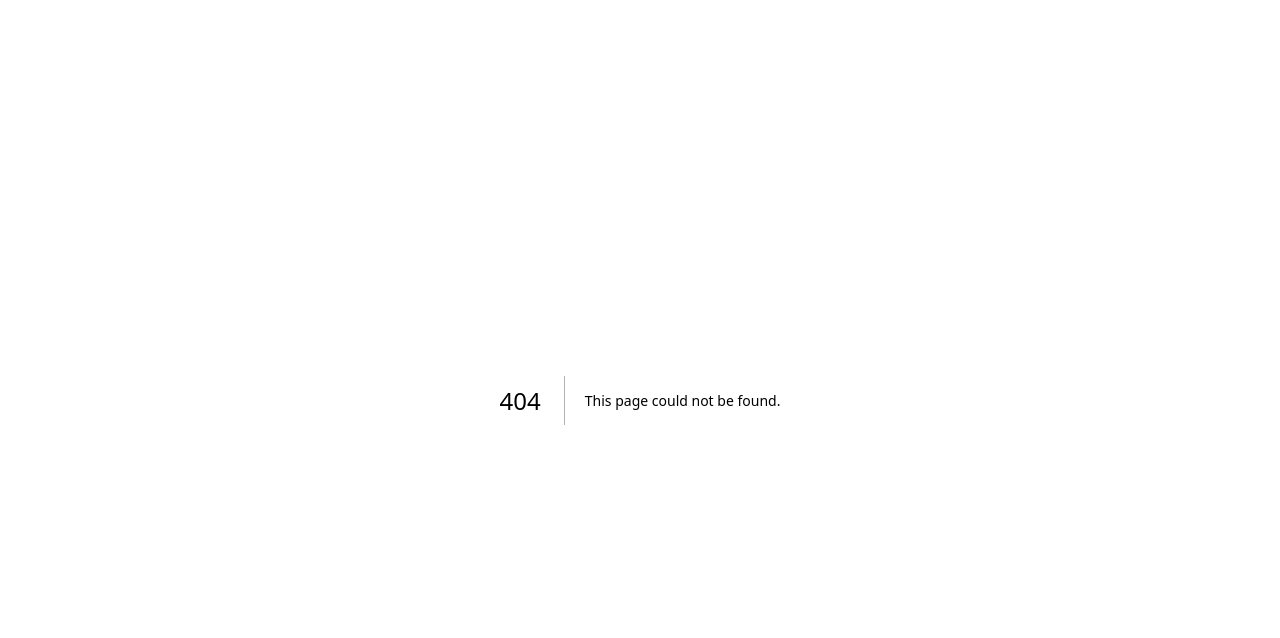
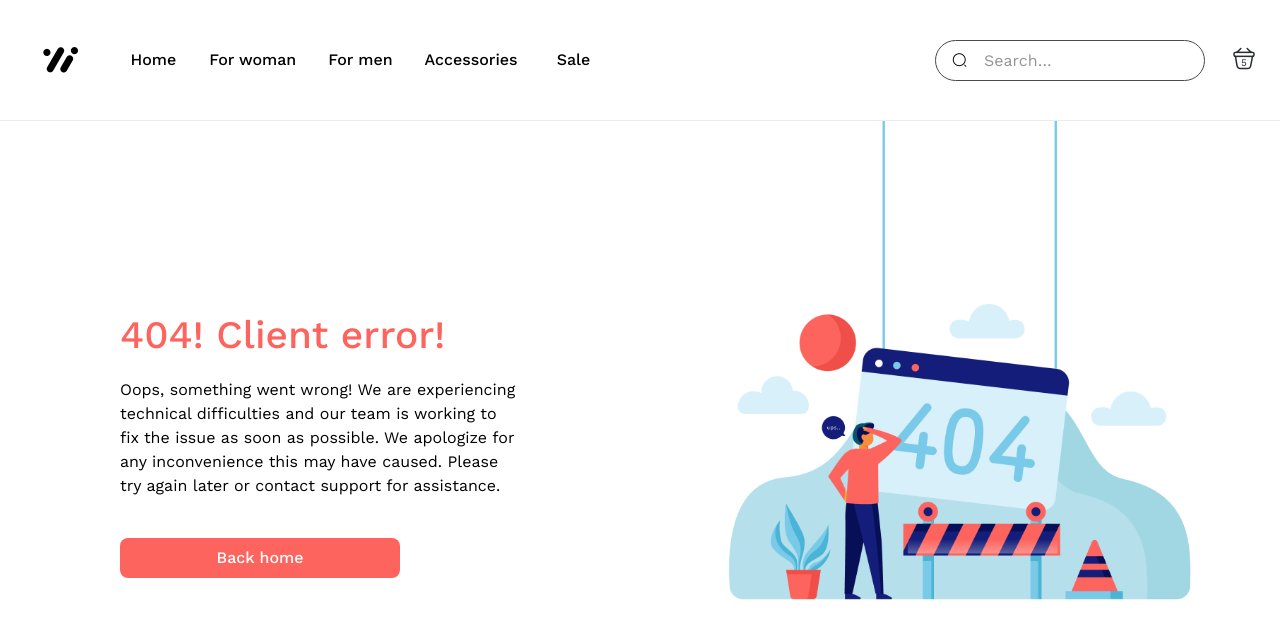
Before and after one commit to DevmianS/shoe-store-app, a Next.js app: page /error/404filter in a window 1280 px wide. Before the commit this address had no page. Shown: the top 638 px of the page. Built offline with nearby package versions, Linux system fonts and the light colour scheme.

Commit message:
add filter 500 and 404 error pages

```diff
--- /dev/null
+++ b/src/components/Layout/ErrorPageTpl/index.js
@@ -0,0 +1,77 @@
+import Image from 'next/image';
+import {Box, Typography, styled, Stack} from '@mui/material';
+
+import Col from '@/components/UI/PageColumn';
+import NavBarLayout from '@/components/Layout/NavBarLayout';
+
+import Button from '@/components/UI/Button';
+import Link from 'next/link';
+
+const ErrorPageTpl = ({text, title, img}) => {
+  const Row = styled(Box)(({theme}) => ({
+    [theme.breakpoints.up('md')]: {
+      '& div:first-child': {
+        order: 0,
+      },
+      '& div:last-child': {
+        order: 1,
+      },
+    },
+    display: 'flex',
+    flexWrap: 'wrap',
+    '& div:first-child': {
+      order: 1,
+    },
+  }));
+  const Content = styled(Box)(({theme}) => ({
+    '& a': {
+      maxWidth: '280px',
+      width: '100%',
+    },
+    [theme.breakpoints.down('md')]: {
+      justifyContent: 'start',
+      textAlign: 'center',
+      '& a': {
+        margin: '0 auto',
+        maxWidth: '180px',
+      },
+    },
+
+    display: 'flex',
+    flexDirection: 'column',
+    alignItems: 'center',
+    justifyContent: 'center',
+    minHeight: '100%',
+  }));
+
+  return (
+    <NavBarLayout>
+      <Row>
+        <Col>
+          <Content>
+            <Stack maxWidth="400px">
+              <Typography component="h1" variant="h1" color="primary" mb="20px">
+                {title}
+              </Typography>
+              <Typography
+                component="p"
+                variant="body1"
+                mb={{md: '40px', xs: '30px'}}
+              >
+                {text}
+              </Typography>
+              <Link href="/">
+                <Button>Back home</Button>
+              </Link>
+            </Stack>
+          </Content>
+        </Col>
+        <Col>
+          <Image src={img} alt="Server Error 500" />
+        </Col>
+      </Row>
+    </NavBarLayout>
+  );
+};
+
+export default ErrorPageTpl;
--- /dev/null
+++ b/src/components/UI/PageColumn/index.js
@@ -0,0 +1,23 @@
+import {Box, styled} from '@mui/material';
+
+const PageColumn = styled(Box)(({theme}) => ({
+  flex: '0 0 100%',
+  position: 'relative',
+  minHeight: '100%',
+  padding: '0 30px',
+  marginBottom: '30px',
+  '& img': {
+    height: '100%',
+    maxHeight: '60vh',
+    width: '100%',
+    objectFit: 'cover',
+    objectPosition: 'top center',
+  },
+  [theme.breakpoints.up('md')]: {
+    flex: '0 0 50%',
+    '& img': {
+      objectFit: 'contain',
+    },
+  },
+}));
+export default PageColumn;
--- /dev/null
+++ b/src/pages/error/404filter/index.js
@@ -0,0 +1,11 @@
+import ErrorPageTpl from '@/components/Layout/ErrorPageTpl';
+import error404 from '@/assets/404.png';
+
+function ErrorFilter404() {
+  const pageTitle = '404! Client error!';
+  const msgText = `Oops, something went wrong! We are experiencing technical difficulties and our team is working to fix the issue as soon as possible. We apologize for any inconvenience this may have caused. Please try again later or contact support for assistance.`;
+
+  return <ErrorPageTpl img={error404} text={msgText} title={pageTitle} />;
+}
+
+export default ErrorFilter404;
```
Also changed, not shown: src/pages/error/500filter/index.js (added, +14 -0 lines), src/pages/error/filter404/index.js (deleted, +0 -11 lines), src/pages/error/filter500/index.js (deleted, +0 -48 lines).
